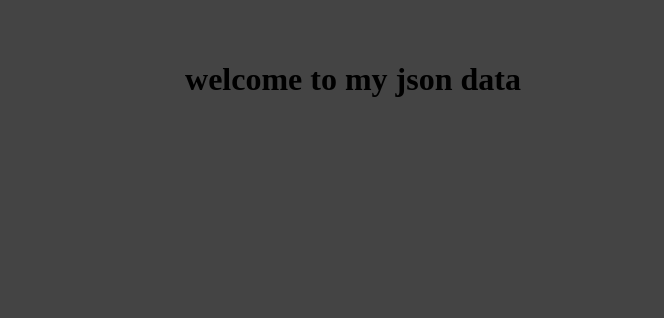
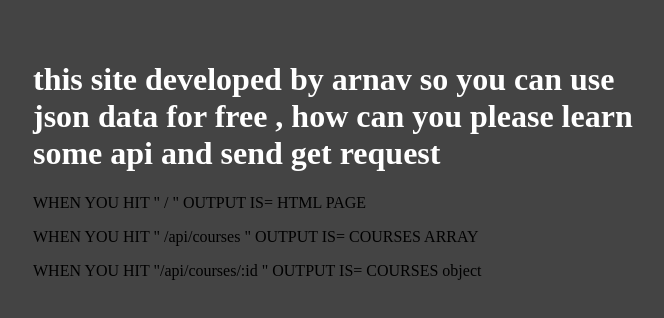
Before and after one commit to arnavdass123/serverapi, a website: page hello.html in a window 1280 px wide. Shown: the whole page, without its empty margins (287-951 px from the left). Drawn offline with Linux system fonts and the light colour scheme.

Commit message:
hello what are you

```diff
--- a/hello.html
+++ b/hello.html
@@ -31,14 +31,31 @@
             font-family: 'Poppins', sans-serif;
             font-size: 2rem;
         }
+        h1{
+           font-size: 2rem;
+           font-style: normal;
+           color: #fff;
+        }
+        .info_block{
+            border: #fff;
+            width: 50%;
+            height: 60%;
+        }
 
 
     </style>
 </head>
 
 <body>
+<div class="info_block">
+    <h1> this site developed by arnav so you can use json data for free
+       , how can you please learn some api and send get request
+    </h1>
 
-<h1>welcome to my json data</h1>
+    <P>WHEN YOU HIT     " / "          OUTPUT IS= HTML PAGE</P>
+    <P>WHEN YOU HIT     " /api/courses "          OUTPUT IS= COURSES ARRAY</P>
+    <P>WHEN YOU HIT     "/api/courses/:id "           OUTPUT IS= COURSES object</P>
+</div>
 </body>
 
 </html>
--- a/server.js
+++ b/server.js
@@ -28,9 +28,9 @@
   res.sendFile(__dirname + "/hello.html");
 });
 
-app.get("/api/courses", (req, res) => {
-  res.send(req.params);
-});
+// app.get("/api/courses", (req, res) => {
+//   res.send(req.params);
+// });
 
 // port
 app.listen(3000, () => console.log(`listening on ${port}`));
```
